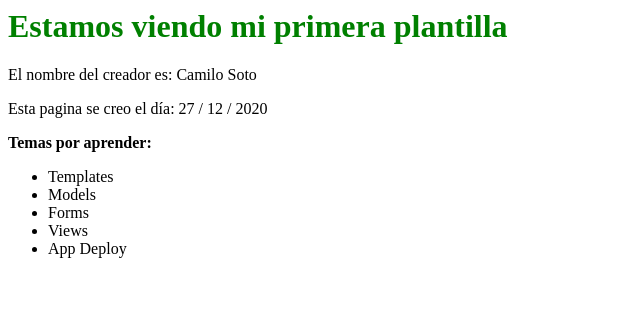
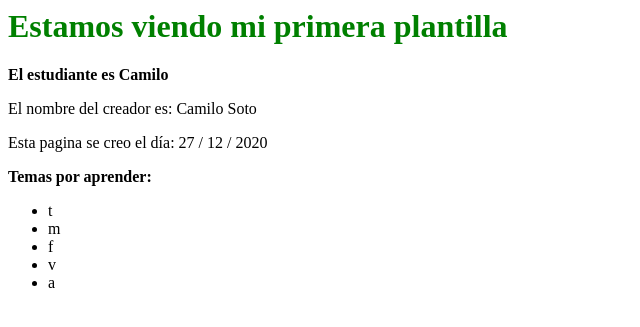
Before and after one commit to CarryMankeke/Django-Default-Proyect, a Django app: page /welcome/ in a window 1280 px wide. Shown: the top 327 px of the page, without its empty margins (0-640 px from the left). Run offline with Django 3.2, Linux system fonts and the light colour scheme.

Commit message:
templates payload

```diff
--- a/Proyecto_FPI/settings.py
+++ b/Proyecto_FPI/settings.py
@@ -54,7 +54,7 @@ ROOT_URLCONF = 'Proyecto_FPI.urls'
 TEMPLATES = [
     {
         'BACKEND': 'django.template.backends.django.DjangoTemplates',
-        'DIRS': [],
+        'DIRS': ['C:/Users/camil/Documents/GitHub/Django-Default-Proyect/Proyecto_FPI/templates'],
         'APP_DIRS': True,
         'OPTIONS': {
             'context_processors': [
--- a/Proyecto_FPI/templates/welcome.html
+++ b/Proyecto_FPI/templates/welcome.html
@@ -3,7 +3,22 @@
         <h1 style = 'color: green'>
         Estamos viendo mi primera plantilla
         </h1>
-    </body>
+
+        {# No temas diseñador ignora esta parte #}
+        {% comment %}
+        hola dame bola
+        {% endcomment %}
+
+        {% if nombre_persona == 'Camilo' %}
+
+        <p><strong>El estudiante es Camilo</strong></p>
+
+        {% else %}
+
+        <p><strong>El estudiante es Juan</strong></p>
+
+        {% endif %}
+
     <p>El nombre del creador es: {{nombre_persona}} {{apellido_persona}}</p>
     <p>Esta pagina se creo el d&iacute;a: {{date.day}} / {{date.month}} / {{date.year}}</p>
     <p><strong>Temas por aprender:</strong></p>
@@ -11,11 +26,12 @@
         <ul>
             {% if themes %}
                 {% for j in themes%}
-                <li>{{j}}</li>
+                    <li>{{j|first|lower}}</li>
                 {% endfor %}
             {% else %}
                 <p><strong>No hay elementos que mostrar</strong></p>
             {% endif %}
         </ul>
     </p>
+    </body>
 </html>
--- a/Proyecto_FPI/views.py
+++ b/Proyecto_FPI/views.py
@@ -1,6 +1,7 @@
 from django.http import HttpResponse
 import datetime
-from django.template import Template, Context
+from django.template import Context
+from django.template.loader import get_template
 
 
 class Persona(object):
@@ -15,20 +16,14 @@ def welcome(request):
     p1 = Persona('Camilo', 'Soto')
     themes = ['Templates', 'Models', 'Forms', 'Views', 'App Deploy']
     actual_date = datetime.datetime.now()
-    external_doc = open('C:/Users/camil/Documents/GitHub/Django-Default-Proyect/Proyecto_FPI/templates/welcome.html')
-    plt = Template(external_doc.read())
-    external_doc.close()
-    context = Context({'nombre_persona':p1.name, 'apellido_persona':p1.last_name, 'date':actual_date, 'themes':themes})
-    doc  = plt.render(context)
+    external_doc = get_template('welcome.html')
+    doc = external_doc.render({'nombre_persona':p1.name, 'apellido_persona':p1.last_name, 'date':actual_date, 'themes':themes})
     return HttpResponse(doc)
 
 
 def goodbye(request):
-    external_doc = open('C:/Users/camil/Documents/GitHub/Django-Default-Proyect/Proyecto_FPI/templates/goodbye.html')
-    plt = Template(external_doc.read())
-    external_doc.close()
-    context = Context()
-    doc  = plt.render(context)
+    external_doc = get_template('goodbye.html')
+    doc  = external_doc.render({})
     return HttpResponse(doc)
 
 
```
Lines whose indentation alone changed are shown as unchanged.
